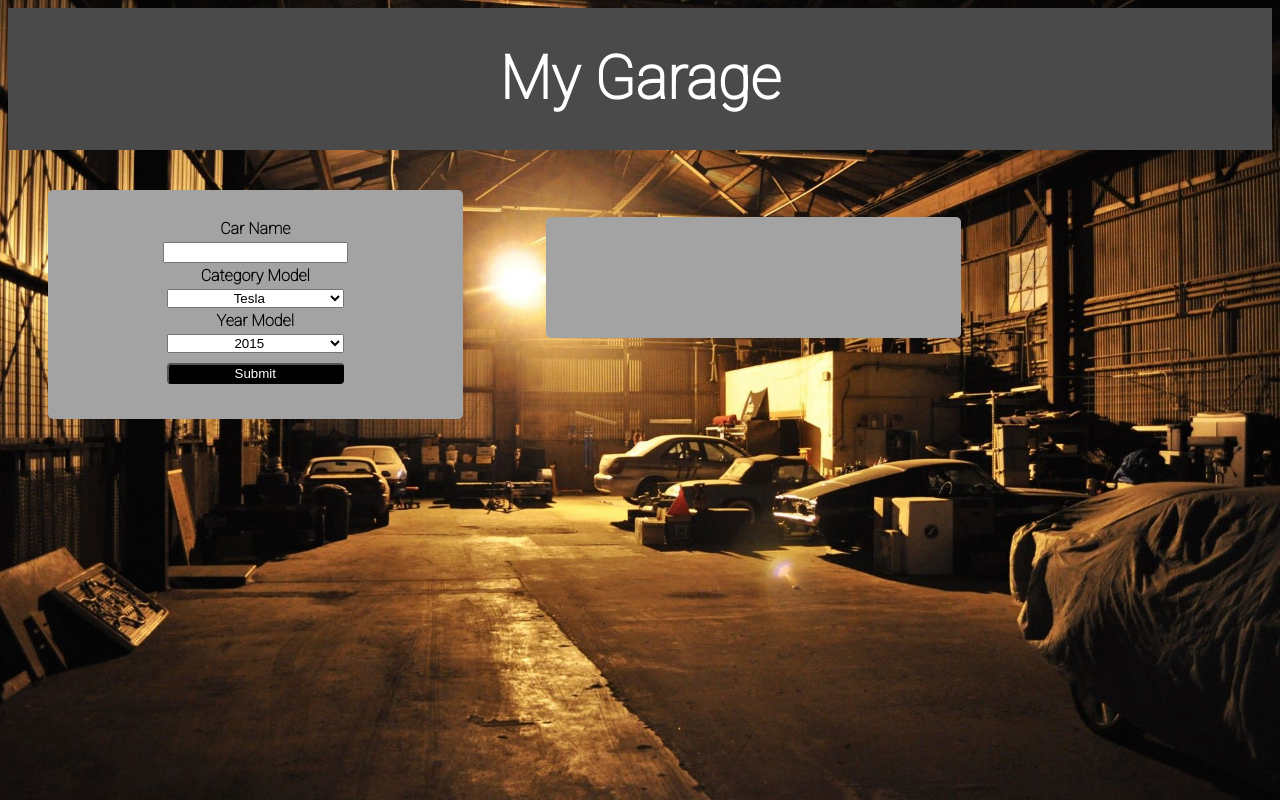
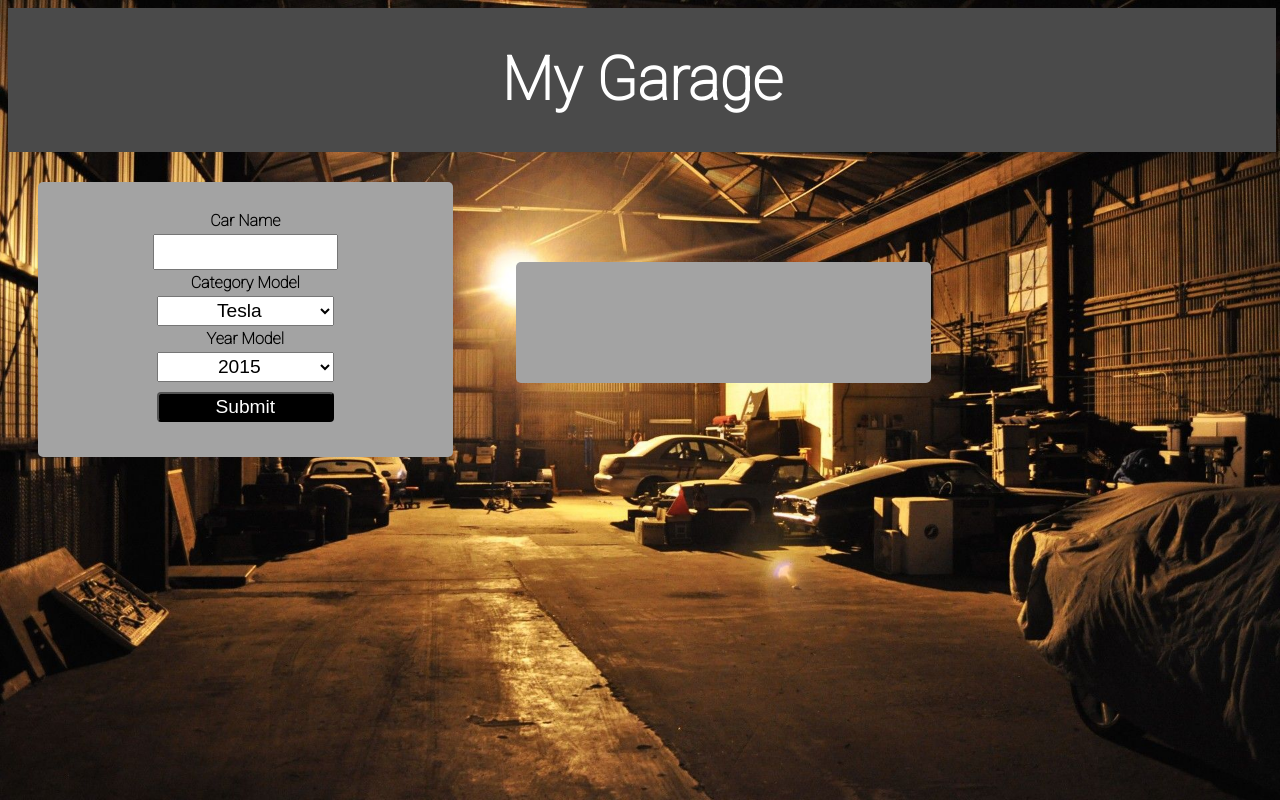
Before and after one commit to BasharNofal/My-Garage, a plain HTML site: page index.html in a window 1280 px wide. Drawn offline with Linux system fonts and the light colour scheme.

Commit message:
updated CSS

```diff
--- a/CSS/styles.css
+++ b/CSS/styles.css
@@ -4,6 +4,7 @@ body {
     background-size: cover;
     background-repeat: no-repeat;
 }
+
 main {
     width: 80%;
 }
@@ -15,7 +16,7 @@ main {
     /* height: 70%; */
     padding: 3%;
     display: inline-block;
-    margin: 40px ;
+    margin: 30px ;
     background-color: #a3a3a3;
     border-radius: 5px;
 }
@@ -23,9 +24,10 @@ main {
 header {
     font-size: 30px;
     color: white;
-    padding: 1px;
+    padding: 2px;
     background-color: #4a4a4a;
     text-align: center;
+    width: 100%;
 }
 
 #cars-list {
@@ -52,8 +54,9 @@ header {
 #form input, #form select{
     margin: 5px;
     width: 50%;
-    height: 40%;
+    height: 30px;
     text-align: center;
+    font-size: larger;
 }
 
 #form input:last-child {
```
